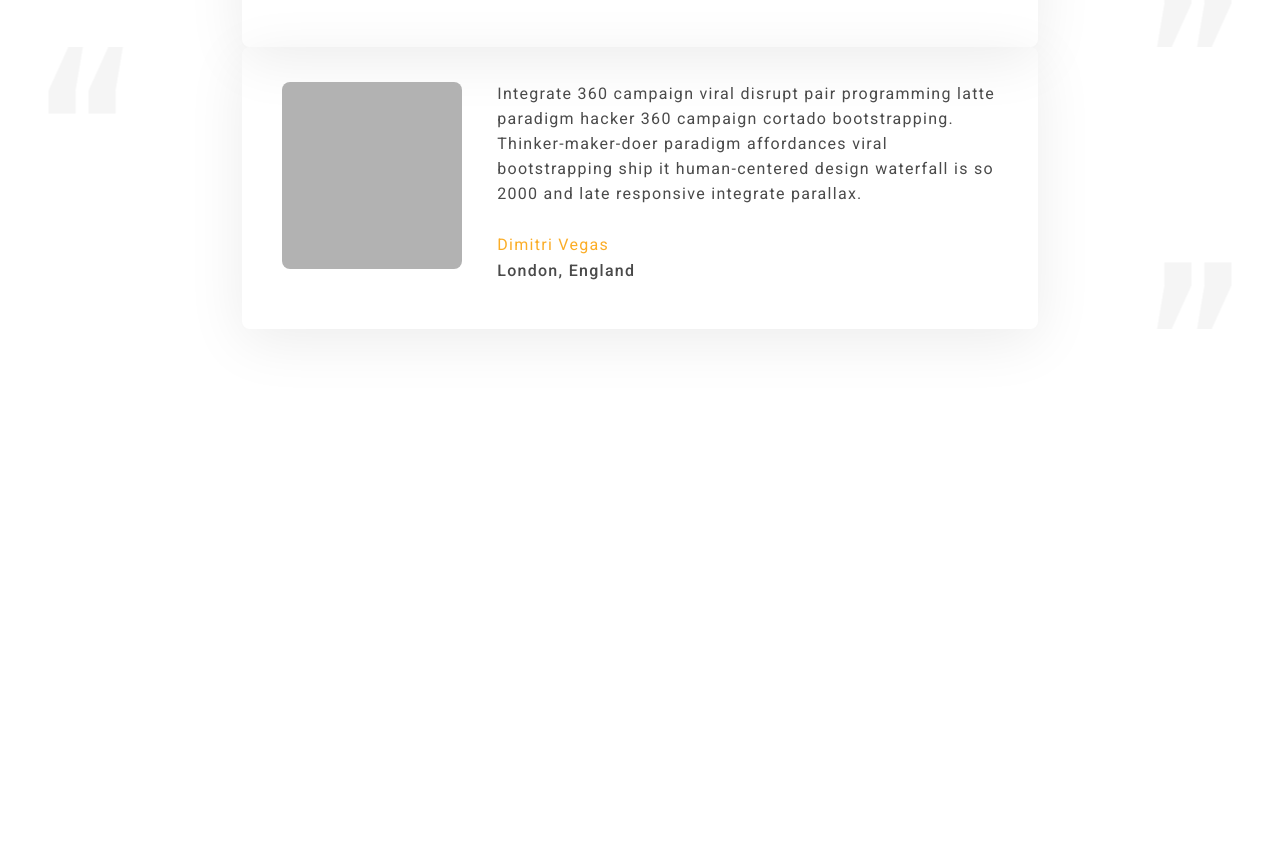
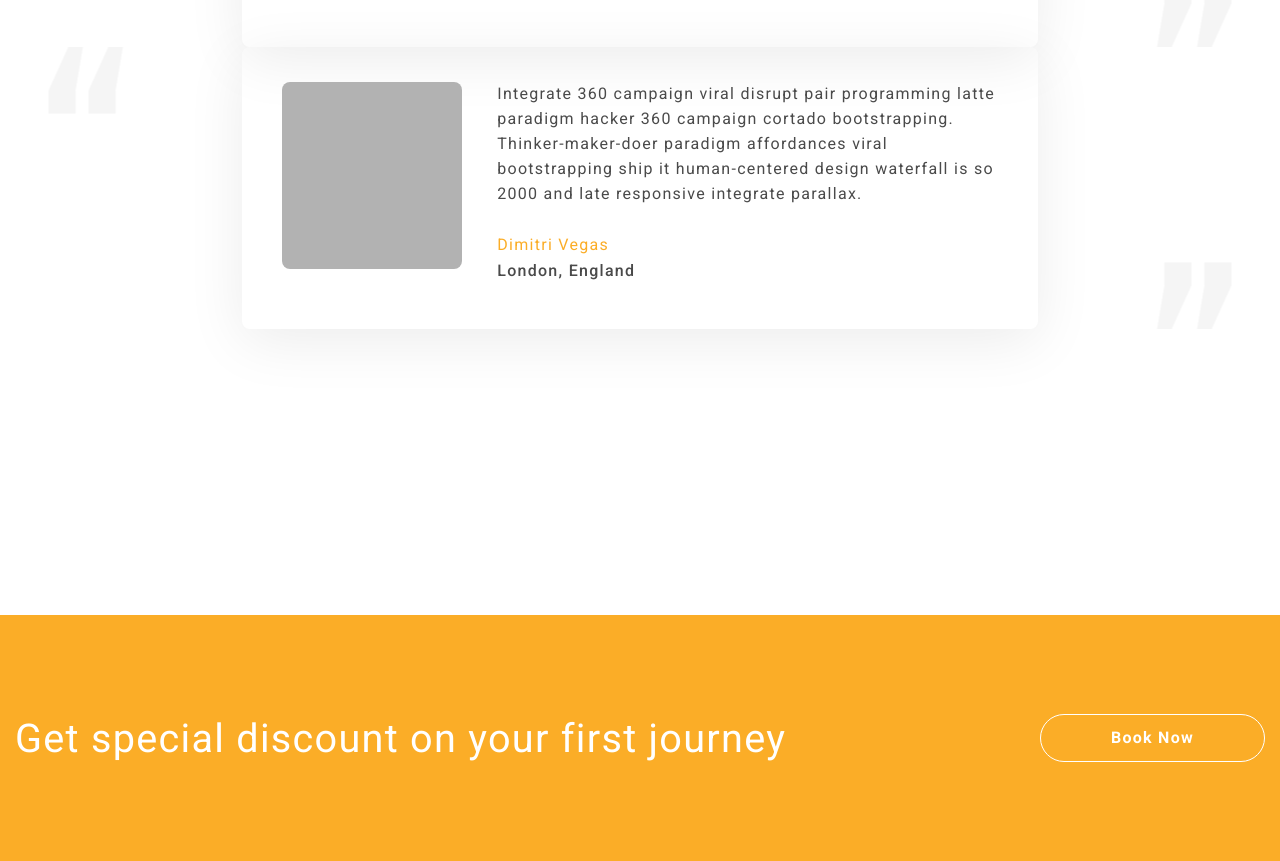
Before and after one commit to Verruckterdrachen/Fusion-Travel, a website: page #src/index.html in a window 1280 px wide. Shown: the part 5937-6798 px from the top of the page. Before the commit the page ends 6552 px from the top, so only its background shows below. Drawn offline with nearby package versions, Linux system fonts and the light colour scheme; files that its build step writes are made by us from their sources; files whose address does not match are found by name; a web font is replaced by a local one.

Commit message:
add subscribe section

```diff
--- a/#src/index.html
+++ b/#src/index.html
@@ -210,7 +210,12 @@
 					</div>
 				</div>
 			</section>
-
+			<section class="page__subscribe subscribe">
+				<div class="subscribe__container _container">
+					<div class="subscribe__text">Get special discount on your first journey</div>
+					<a href="" class="subscribe__button button button_primary">Book Now</a>
+				</div>
+			</section>
 		</main>
 		@@include('_footer.html',{})
 	</div>
--- a/#src/scss/forms.scss
+++ b/#src/scss/forms.scss
@@ -32,16 +32,28 @@
 	display: inline-flex;
 	justify-content: center;
 	align-items: center;
+	text-align: center;
 	font-weight: 700;
 	color: #fff;
 	border-radius: 24px;
 	background-color: $primaryColor;
 	min-height: 48px;
 	padding: 0px 60px;
-	transition: background-color 0.3s ease 0s;
+	transition: all 0.3s ease 0s;
 	@media (any-hover: hover) {
 		&:hover {
 			background-color: $primaryColorH;
+		}
+	}
+	&_primary {
+		background-color: transparent;
+		padding: 0px 70px;
+		border: 1px solid #fff;
+		@media (any-hover: hover) {
+			&:hover {
+				color: $mainColor;
+				background-color: #fff;
+			}
 		}
 	}
 }
--- a/#src/scss/home.scss
+++ b/#src/scss/home.scss
@@ -375,5 +375,23 @@
 	}
 }
 //============================================================================
-
+.subscribe {
+	background-color: $primaryColor;
+	&__container {
+		@media (min-width: $md2+px) {
+			display: flex;
+			align-items: center;
+			justify-content: space-between;
+		}
+	}
+	&__text {
+		color: #fff;
+		@include adaptiv-value("font-size", 40, 22, 1);
+		line-height: 120%;
+		margin: 0px 20px 0px 0px;
+		@media (max-width: $md2+px) {
+			margin: 0px 0px 30px 0px;
+		}
+	}
+}
 //====================================================================================================
--- a/#src/scss/style.scss
+++ b/#src/scss/style.scss
@@ -100,6 +100,10 @@ body {
 		@include adaptiv-value("padding-top", 140, 40, 1);
 		@include adaptiv-value("padding-bottom", 150, 50, 1);
 	}
+	&__subscribe {
+		@include adaptiv-value("padding-top", 100, 50, 1);
+		@include adaptiv-value("padding-bottom", 100, 50, 1);
+	}
 }
 //===================================================================================================================================
 
```
Also changed, not shown: Fusion-Travel/index.html (+6 -1 lines), Fusion-Travel/css/style.min.css.
